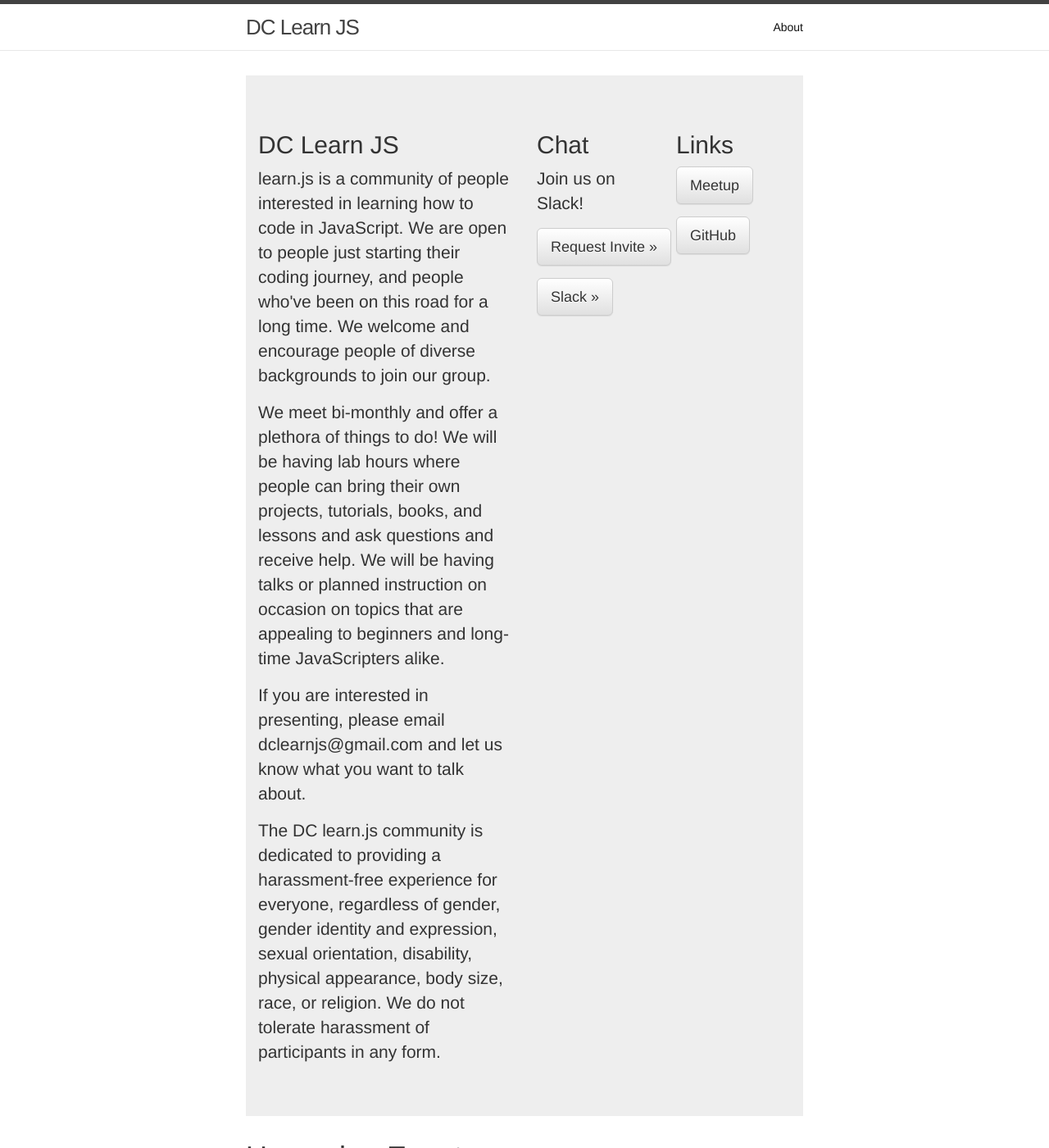
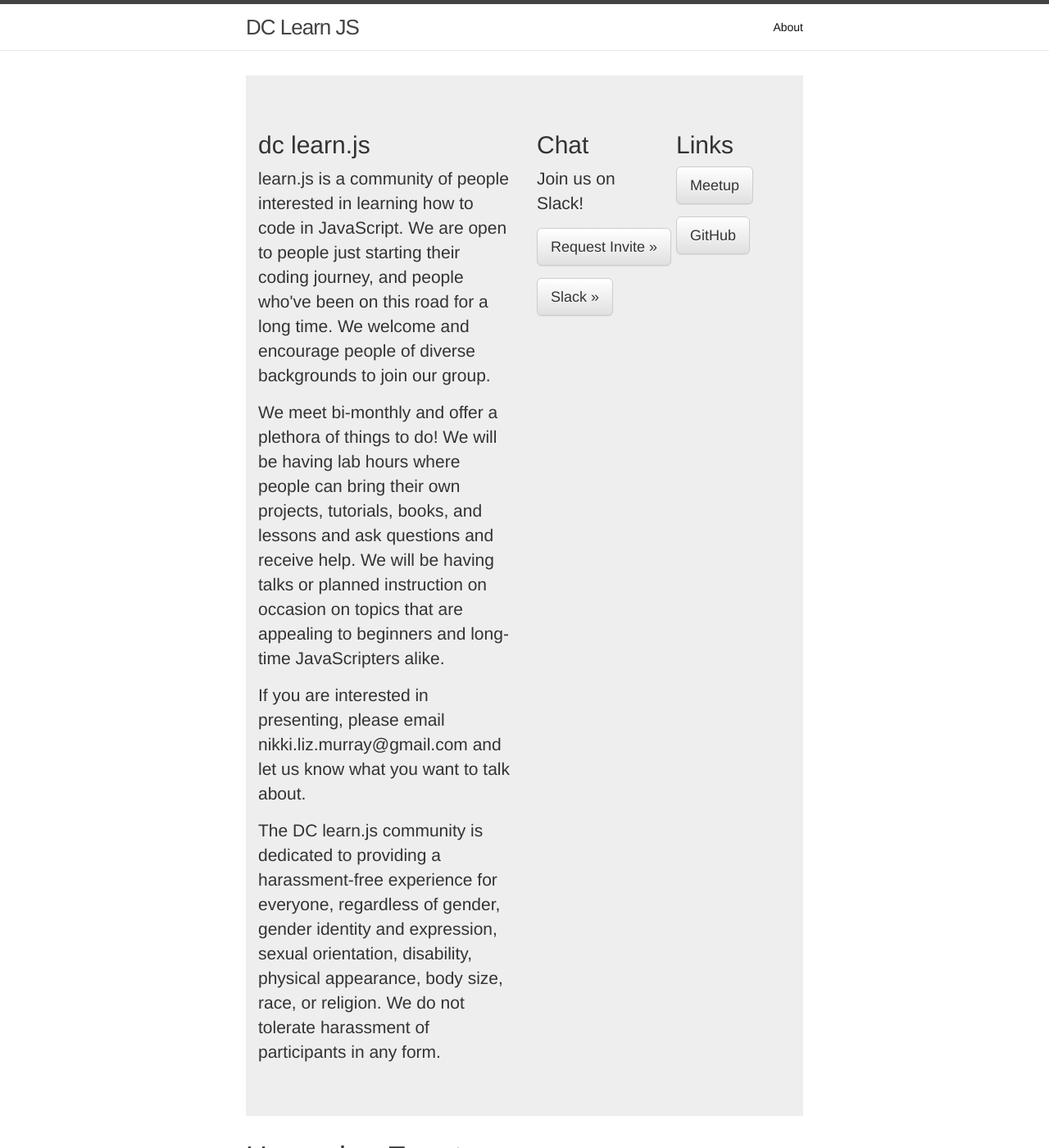
Before and after one commit to dclearnjs/dclearnjs.github.io, a Jekyll site: the page built from index.html, in a window 1280 px wide and 1400 px high. Shown: the whole window at 82% size. Built offline with Jekyll 4.4.1, drawn with Linux system fonts in a browser that asks for light colours; nearby versions of some CDN libraries.

Commit message:
editing intro

```diff
--- a/_includes/banner.html
+++ b/_includes/banner.html
@@ -2,12 +2,12 @@
   <div class="container">
     <div class="row">
       <div class="col-md-6">
-        <h2>DC Learn JS</h2>
+        <h2>dc learn.js</h2>
         <p>learn.js is a community of people interested in learning how to code in JavaScript. We are open to people just starting their coding journey, and people who've been on this road for a long time. We welcome and encourage people of diverse backgrounds to join our group.
 </p><p>
 We meet bi-monthly and offer a plethora of things to do! We will be having lab hours where people can bring their own projects, tutorials, books, and lessons and ask questions and receive help. We will be having talks or planned instruction on occasion on topics that are appealing to beginners and long-time JavaScripters alike.
 </p><p>
-If you are interested in presenting, please email dclearnjs@gmail.com and let us know what you want to talk about.
+If you are interested in presenting, please email nikki.liz.murray@gmail.com and let us know what you want to talk about.
 </p><p>
 The DC learn.js community is dedicated to providing a harassment-free experience for everyone, regardless of gender, gender identity and expression, sexual orientation, disability, physical appearance, body size, race, or religion. We do not tolerate harassment of participants in any form. </p>
       </div>
```
